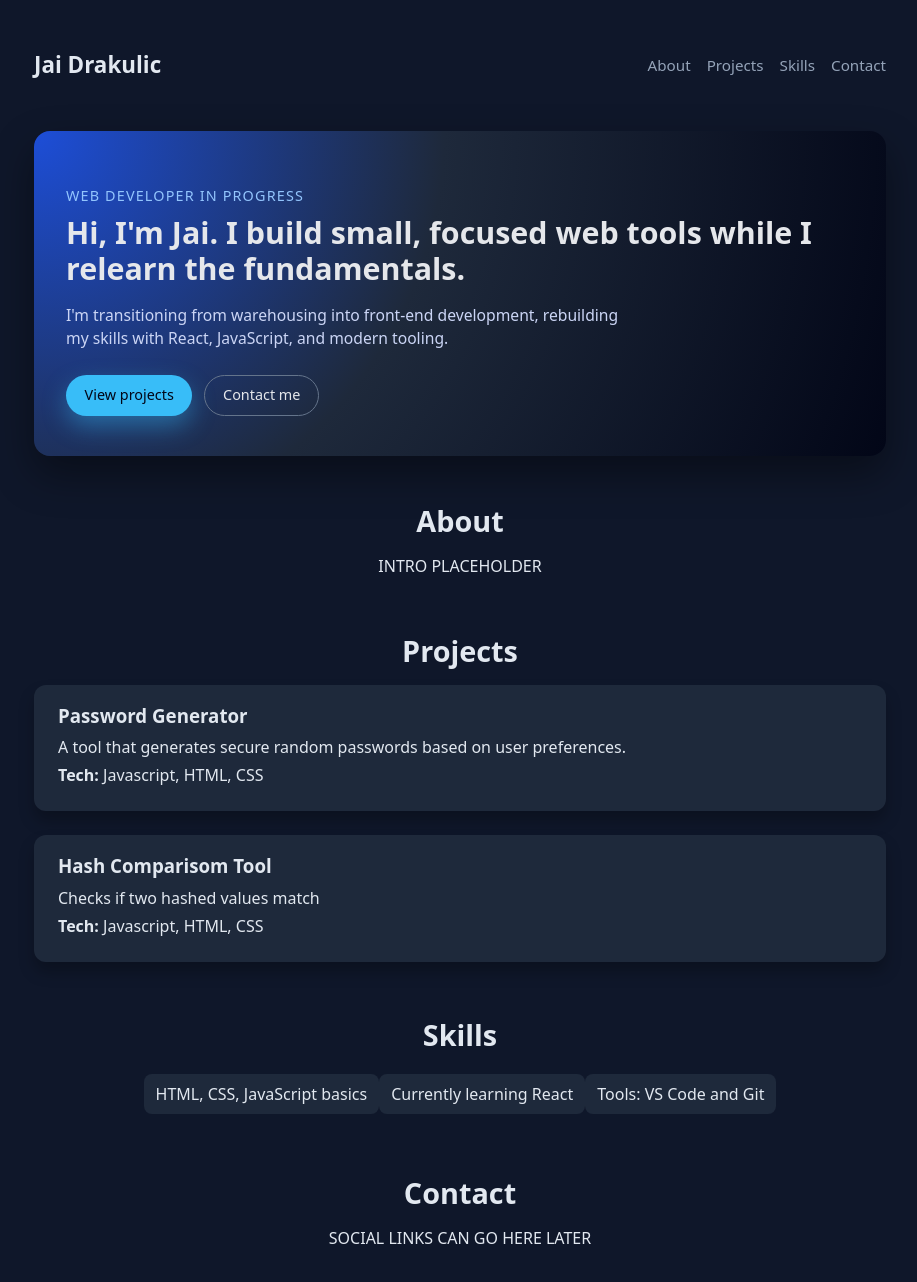
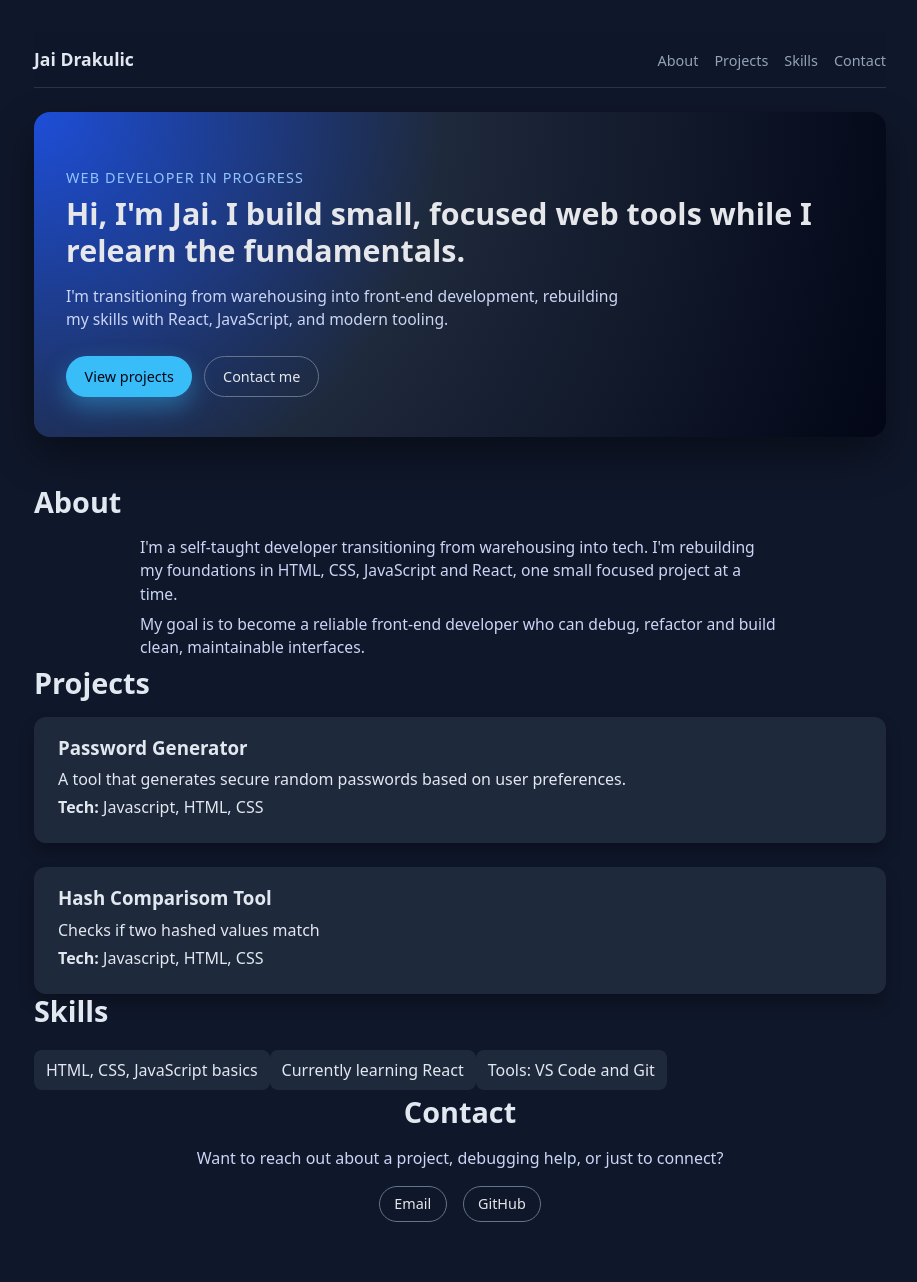
Before and after one commit to SUDO-j182/Portfolio-Site-v2, a React (Vite) app: page / in a window 1280 px wide. Shown: the top 1282 px of the page, without its empty margins (180-1097 px from the left). Built offline with nearby package versions, Linux system fonts and the light colour scheme.

Commit message:
Improve Navbar

```diff
--- a/src/App.css
+++ b/src/App.css
@@ -5,38 +5,36 @@
   padding: 2rem 1.5rem 4rem;
 }
 
-/* --- Header (Navbar) --- */
-header {
+/* --- Navbar --- */
+.navbar {
+  position: sticky;
+  top: 0;
+  z-index: 20;
   display: flex;
   justify-content: space-between;
   align-items: center;
-  padding: 1.25rem 0;
-  margin-bottom: 2rem;
+  padding: 0.9rem 0;
+  margin-bottom: 1.5rem;
+  background: rgba(15, 23, 42, 0.9);
+  backdrop-filter: blur(10px);
+  border-bottom: 1px solid rgba(148, 163, 184, 0.2);
 }
 
-header h1 {
-  margin: 0;
-  font-size: 1.4rem;
+.navbar-brand {
+  font-size: 1.1rem;
   font-weight: 600;
 }
 
-nav a {
+.navbar-links a {
   margin-left: 1rem;
   text-decoration: none;
   color: #94a3b8;
-  font-size: 0.95rem;
+  font-size: 0.9rem;
 }
 
-nav a:hover {
+.navbar-links a:hover {
   color: #38bdf8;
 }
-
-/* --- Section Spacing --- */
-main section {
-  margin-bottom: 3.5rem;
-  text-align: center;
-}
-
 /* --- Typography --- */
 h2 {
   font-size: 1.8rem;
@@ -151,3 +149,43 @@ h2 {
   margin: 0.35rem 0;
   display: inline-block;
 }
+/* --- About --- */
+
+.about-text {
+  max-width: 40rem;
+  margin: 0.4rem auto;
+  color: #cbd5f5;
+  font-size: 0.98rem;
+}
+
+/* --- Contact --- */
+
+#contact {
+  text-align: center;
+}
+
+.contact-text {
+  color: #cbd5f5;
+  margin-bottom: 1rem;
+}
+
+.contact-links {
+  display: flex;
+  justify-content: center;
+  gap: 1rem;
+  flex-wrap: wrap;
+}
+
+.contact-links a {
+  text-decoration: none;
+  color: #e5e7eb;
+  border-radius: 999px;
+  border: 1px solid #64748b;
+  padding: 0.4rem 0.9rem;
+  font-size: 0.9rem;
+}
+
+.contact-links a:hover {
+  border-color: #38bdf8;
+  color: #38bdf8;
+}
--- a/src/components/about.jsx
+++ b/src/components/about.jsx
@@ -1,9 +1,17 @@
-function About () {
-    return (
-         <section id="about">
-          <h2>About</h2>
-          <p>INTRO PLACEHOLDER</p>
-        </section>
-    );
+function About() {
+  return (
+    <section id="about">
+      <h2>About</h2>
+      <p className="about-text">
+        I&apos;m a self-taught developer transitioning from warehousing into tech. I&apos;m rebuilding my
+        foundations in HTML, CSS, JavaScript and React, one small focused project at a time.
+      </p>
+      <p className="about-text">
+        My goal is to become a reliable front-end developer who can debug, refactor and build clean,
+        maintainable interfaces.
+      </p>
+    </section>
+  );
 }
+
 export default About;
--- a/src/components/contact.jsx
+++ b/src/components/contact.jsx
@@ -1,11 +1,19 @@
-function Contact () {
+function Contact() {
   return (
     <section id="contact">
       <h2>Contact</h2>
-          <p>
-            SOCIAL LINKS CAN GO HERE LATER
+      <p className="contact-text">
+        Want to reach out about a project, debugging help, or just to connect?
       </p>
+      <div className="contact-links">
+        <a href="mailto:your-email@example.com">Email</a>
+        <a href="https://github.com/YOUR_USERNAME" target="_blank" rel="noreferrer">
+          GitHub
+        </a>
+        {/* add Fiverr / portfolio links later */}
+      </div>
     </section>
   );
 }
+
 export default Contact;
--- a/src/components/navbar.jsx
+++ b/src/components/navbar.jsx
@@ -1,8 +1,8 @@
 function Navbar() {
   return (
-         <header>
-        <h1>Jai Drakulic</h1>
-        <nav>
+    <header className="navbar">
+      <div className="navbar-brand">Jai Drakulic</div>
+      <nav className="navbar-links">
         <a href="#about">About</a>
         <a href="#projects">Projects</a>
         <a href="#skills">Skills</a>
--- a/src/index.css
+++ b/src/index.css
@@ -11,6 +11,7 @@ body {
   color: #e2e8f0;      /* soft light */
   font-family: system-ui, -apple-system, BlinkMacSystemFont, "Segoe UI", sans-serif;
   line-height: 1.5;
+  scroll-behavior: smooth;
 }
 
 h1, h2, h3 {
```
Lines whose indentation alone changed are shown as unchanged.
